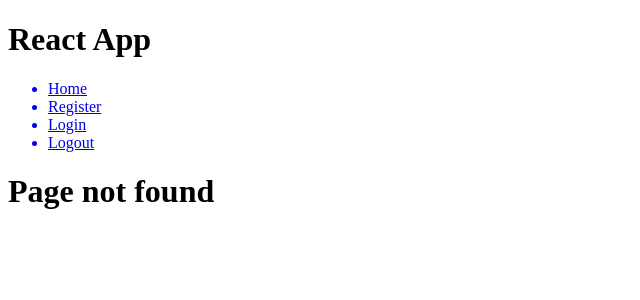
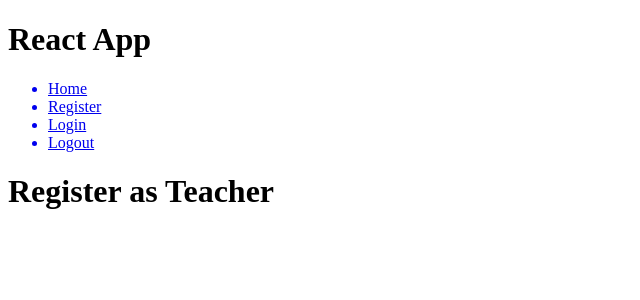
Before and after one commit to ben-gee723/kitacare, a React (Create React App) app in the folder frontend/: page /#/tregister in a window 1280 px wide. Before the commit this address had no page. Shown: the top 300 px of the page, without its empty margins (0-640 px from the left). Built offline with nearby package versions, Linux system fonts and the light colour scheme.

Commit message:
register components

```diff
--- a/frontend/package.json
+++ b/frontend/package.json
@@ -8,10 +8,15 @@
     "@testing-library/react": "^11.1.0",
     "@testing-library/user-event": "^12.1.10",
     "axios": "^0.21.1",
+    "bootstrap": "^4.6.0",
+    "jquery": "^1.12.4",
+    "popper.js": "^1.16.1",
     "react": "^17.0.1",
+    "react-bootstrap": "^1.5.1",
     "react-dom": "^17.0.1",
     "react-router-dom": "^5.2.0",
     "react-scripts": "4.0.3",
+    "typescript": "^4.2.3",
     "web-vitals": "^1.0.1"
   },
   "scripts": {
--- a/frontend/src/App.js
+++ b/frontend/src/App.js
@@ -2,6 +2,8 @@ import { Route, Link, Switch, withRouter } from "react-router-dom";
 import { useState, useEffect } from "react";
 import Home from "./components/Home";
 import Register from "./components/Register";
+import KgRegister from "./components/KgRegister"
+import TeacherRegister from "./components/TeacherRegister"
 import Login from "./components/Login";
 import Logout from "./components/Logout";
 import NotFound from "./components/NotFound";
@@ -30,6 +32,8 @@ function App() {
       <Switch>
         <Route exact path='/' component={Home} />
         <Route path='/register' component={Register} />
+        <Route path='/kgregister' component={KgRegister} />
+        <Route path='/tregister' component={TeacherRegister} />
         <Route path='/login' component={Login} />
         <Route path='/logout' component={Logout} />
         <Route component={NotFound} />
--- /dev/null
+++ b/frontend/src/components/KgRegister.js
@@ -0,0 +1,9 @@
+import React from 'react'
+
+export default function KgRegister() {
+    return (
+        <div>
+            <h1>Register a Kindergarten</h1>
+        </div>
+    )
+}
--- a/frontend/src/components/Register.js
+++ b/frontend/src/components/Register.js
@@ -1,11 +1,11 @@
-import React from 'react'
+import React, {Link} from 'react'
 
 export default function Register() {
     return (
         <div>
-            <h1>Registration Page</h1>
-            <button>Add a kindergarten</button>
-            <button>Register as teacher</button>
+            <h1>Choose your Account!</h1>
+          <Link to="/kgregister"><button>Register a Kindergarten</button></Link>
+          <Link to="/tregister"><button>Register as Teacher</button></Link>
         </div>
     )
 }
--- /dev/null
+++ b/frontend/src/components/TeacherRegister.js
@@ -0,0 +1,9 @@
+import React from 'react'
+
+export default function TeacherRegister() {
+    return (
+        <div>
+            <h1>Register as Teacher</h1>
+        </div>
+    )
+}
```
Also changed, not shown: frontend/src/components/ManagerRegister.js (added, +9 -0 lines), 1 other file (tests, documents, lock files or other folders).
